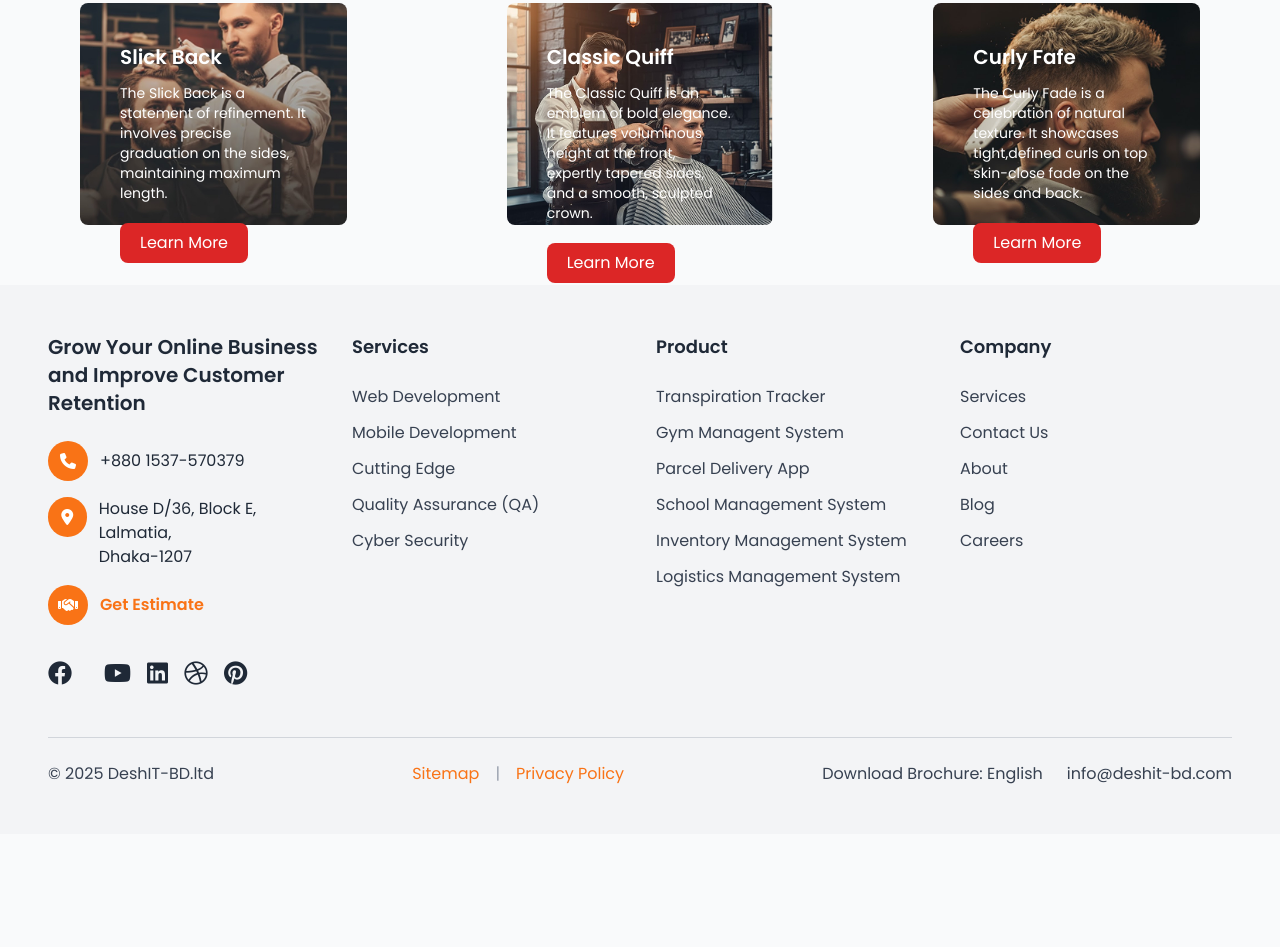
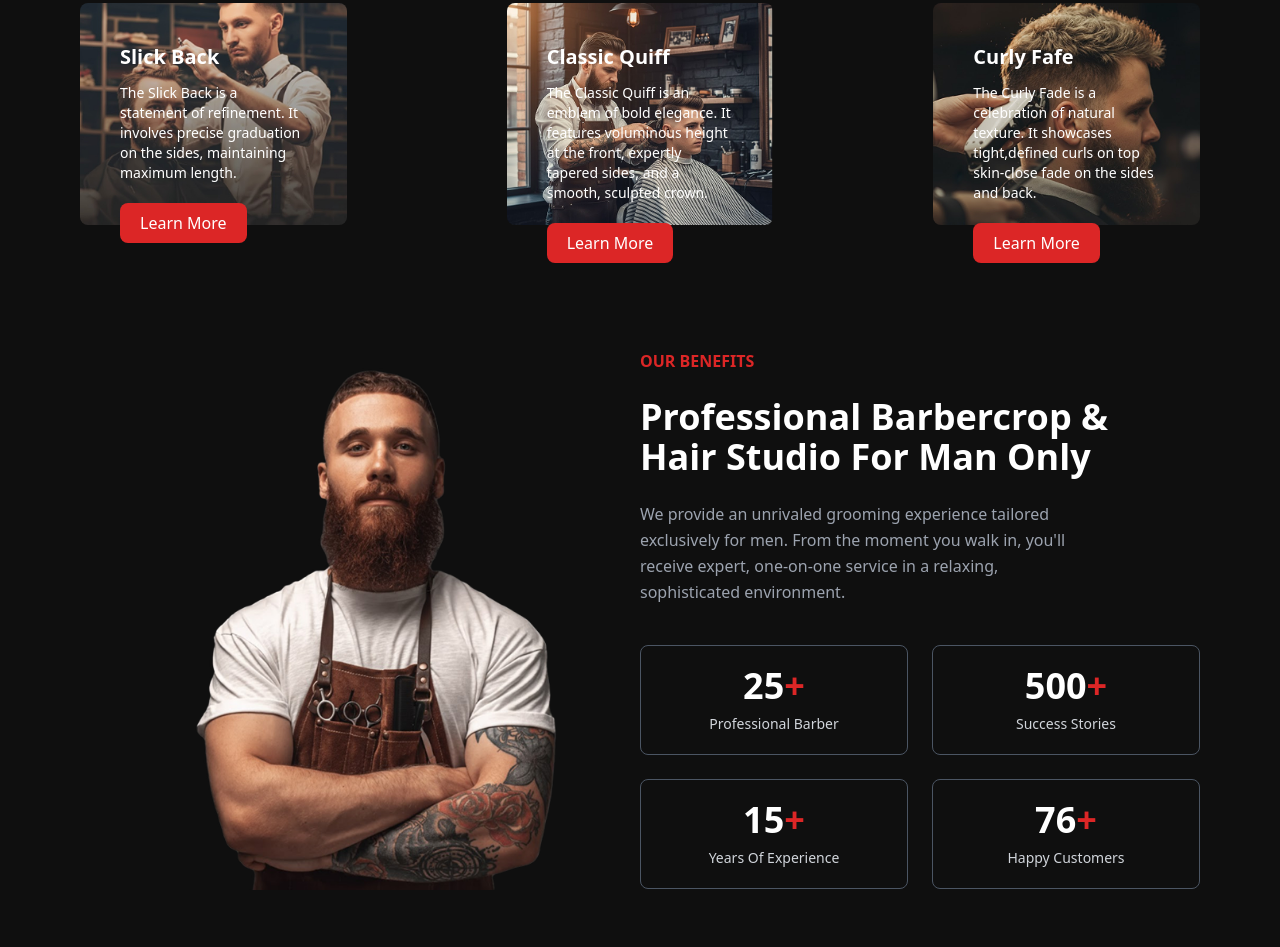
Before and after one commit to Tonmoy-Roy/BuzzCut-Landing-Page, a plain HTML site: page index.html in a window 1280 px wide. Shown: the part 2073-3020 px from the top of the page. Before the commit the page ends 2907 px from the top, so only its background shows below. Drawn offline with nearby package versions, Linux system fonts and the light colour scheme.

Commit message:
our benifits section added

```diff
--- a/index.html
+++ b/index.html
@@ -1,5 +1,5 @@
 <!DOCTYPE html>
-<html lang="en">
+<html lang="en" class="dark">
 
 <head>
     <meta charset="UTF-8">
@@ -12,6 +12,7 @@
     <link rel="icon" href="/www.png">
     <script>
         tailwind.config = {
+            darkMode: 'class',
             theme: {
                 extend: {
                     colors: {
@@ -31,6 +32,7 @@
         body {
             font-family: 'Poppins', sans-serif;
             scroll-behavior: smooth;
+            /* background-color: #0f0f0f; */
         }
 
         .animate-count {
@@ -76,7 +78,7 @@
     </style>
 </head>
 
-<body class="bg-gray-50 text-gray-800">
+<body class="bg-gray-50 dark:bg-[#0f0f0f] text-gray-800 dark:text-white font-sans">
     <!-- Header -->
     <header class="bg-white shadow-md sticky top-0 z-50">
         <div class="container mx-auto px-4 py-3 flex justify-between items-center">
@@ -129,7 +131,7 @@
     </section>
 
     <!-- Brands Section -->
-    <section class="py-12 bg-gray-100">
+    <section class="py-12">
         <div class="mx-auto px-4">
             <h3 class="text-center mb-3 fade-in text-red">QUALITY COLLABORATING BRANDS</h3>
             <div class="mb-12 flex justify-center">
@@ -179,7 +181,7 @@
                         feeling your absolute best.</p>
                     <div class="space-y-4">
                         <div class="flex items-start">
-                            <img class="mr-5" src="/images/noto-v1_man-pilot.png" alt="">
+                            <img class="mr-5 " src="/images/noto-v1_man-pilot.png" alt="">
                             <div>
                                 <h4 class="font-bold">Expert Craftmanship</h4>
                                 <p class="text-gray-600 md:w-[30vw]">Our barbers are seasoned masters of the trade. We
@@ -254,34 +256,81 @@
             </div>
         </div>
     </section>
-    <footer class="bg-gray-100 py-12 px-6 md:px-12">
-        <div class="max-w-7xl mx-auto">
+
+    <section id="stats" class="flex flex-col md:flex-row items-center justify-between md:px-20 py-16 px-10">
+        <!-- Left Side Image -->
+        <div class="md:w-1/2 flex justify-center mb-10 md:mb-0">
+            <img src="/images/unnamed (3) 1.png" alt="Barber" class="rounded-lg max-w-sm md:max-w-md" />
+        </div>
+
+        <!-- Right Side Content -->
+        <div class="md:w-1/2 space-y-6">
+            <p class="text-red font-semibold uppercase">Our Benefits</p>
+            <h2 class="text-3xl md:text-4xl font-bold">
+                Professional Barbercrop & <br />
+                Hair Studio For Man Only
+            </h2>
+            <p class="text-gray-400 leading-relaxed max-w-md">
+                We provide an unrivaled grooming experience tailored exclusively for men.
+                From the moment you walk in, you'll receive expert, one-on-one service
+                in a relaxing, sophisticated environment.
+            </p>
+
+            <!-- Stats -->
+            <div class="grid grid-cols-2 gap-6 pt-4">
+                <div class="border border-gray-600 p-5 rounded-lg text-center">
+                    <p class="text-4xl font-bold text-white"><span class="count" data-target="25">0</span><span
+                            class="text-red">+</span></p>
+                    <p class="text-gray-300 text-sm mt-2">Professional Barber</p>
+                </div>
+                <div class="border border-gray-600 p-5 rounded-lg text-center">
+                    <p class="text-4xl font-bold text-white"><span class="count" data-target="500">0</span><span
+                            class="text-red">+</span></p>
+                    <p class="text-gray-300 text-sm mt-2">Success Stories</p>
+                </div>
+                <div class="border border-gray-600 p-5 rounded-lg text-center">
+                    <p class="text-4xl font-bold text-white"><span class="count" data-target="15">0</span><span
+                            class="text-red">+</span></p>
+                    <p class="text-gray-300 text-sm mt-2">Years Of Experience</p>
+                </div>
+                <div class="border border-gray-600 p-5 rounded-lg text-center">
+                    <p class="text-4xl font-bold text-white"><span class="count" data-target="76">0</span><span
+                            class="text-red">+</span></p>
+                    <p class="text-gray-300 text-sm mt-2">Happy Customers</p>
+                </div>
+            </div>
+        </div>
+    </section>
+
+    <footer class="bg-gray-100 py-12 px-10 md:px-20 text-black">
+        <div class="max-w-7xl">
             <!-- Main Footer Content -->
             <div class="grid grid-cols-1 md:grid-cols-2 lg:grid-cols-4 gap-8 mb-12">
                 <!-- Column 1: Company Info -->
                 <div>
-                    <h3 class="text-xl font-semibold mb-6">Grow Your Online Business and Improve Customer Retention</h3>
+                    <h3 class="text-xl font-semibold mb-6 md:text-left">Grow Your Online Business and Improve Customer
+                        Retention</h3>
 
                     <div class="space-y-4">
                         <!-- Phone -->
                         <div class="flex items-center gap-3">
-                            <div class="bg-orange-500 rounded-full p-2 w-10 h-10 flex items-center justify-center">
+                            <div class="bg-orange-500 rounded-full p-2 w-10 h-10 text-center">
                                 <i class="fas fa-phone text-white"></i>
                             </div>
                             <span class="text-gray-800">+880 1537-570379</span>
                         </div>
 
                         <!-- Address -->
-                        <div class="flex items-start gap-3">
-                            <div class="bg-orange-500 rounded-full p-2 w-10 h-10 flex items-center justify-center">
+                        <div class="flex items-center gap-3">
+                            <div class="bg-orange-500 rounded-full p-2 w-10 h-10 mr-2 text-center">
                                 <i class="fas fa-map-marker-alt text-white"></i>
                             </div>
-                            <span class="text-gray-800">House D/36, Block E, Lalmatia,<br>Dhaka-1207</span>
+                            <span class="text-gray-800 text-left">House D/36, Block E, Lalmatia,Dhaka-1207</span>
                         </div>
 
                         <!-- Get Estimate -->
                         <div class="flex items-center gap-3">
-                            <div class="bg-orange-500 rounded-full p-2 w-10 h-10 flex items-center justify-center">
+                            <div class="bg-orange-500 rounded-full p-2 w-10 h-10 mr-1 text-center">
                                 <i class="fas fa-handshake text-white"></i>
                             </div>
                             <span class="text-orange-500 font-semibold">Get Estimate</span>
@@ -289,7 +338,7 @@
                     </div>
 
                     <!-- Social Icons -->
-                    <div class="flex gap-4 mt-8">
+                    <div class="flex gap-4 mt-8 items-center">
                         <a href="#" class="text-gray-800 hover:text-orange-500 transition">
                             <i class="fab fa-facebook text-2xl"></i>
                         </a>
@@ -312,7 +361,7 @@
                 </div>
 
                 <!-- Column 2: Services -->
-                <div>
+                <div class="text-center">
                     <h4 class="text-lg font-semibold mb-6">Services</h4>
                     <ul class="space-y-3">
                         <li><a href="#" class="text-gray-700 hover:text-orange-500 transition">Web Development</a></li>
@@ -326,7 +375,7 @@
                 </div>
 
                 <!-- Column 3: Product -->
-                <div>
+                <div class="text-center">
                     <h4 class="text-lg font-semibold mb-6">Product</h4>
                     <ul class="space-y-3">
                         <li><a href="#" class="text-gray-700 hover:text-orange-500 transition">Transpiration Tracker</a>
@@ -345,7 +394,7 @@
                 </div>
 
                 <!-- Column 4: Company -->
-                <div>
+                <div class="text-center">
                     <h4 class="text-lg font-semibold mb-6">Company</h4>
                     <ul class="space-y-3">
                         <li><a href="#" class="text-gray-700 hover:text-orange-500 transition">Services</a></li>
@@ -368,7 +417,7 @@
                         <a href="#" class="text-orange-500 hover:underline">Privacy Policy</a>
                     </div>
 
-                    <div class="flex gap-6">
+                    <div class="md:flex gap-6 text-center">
                         <a href="#" class="text-gray-700 hover:text-orange-500 transition">Download Brochure:
                             English</a>
                         <a href="mailto:info@deshit-bd.com"
@@ -378,11 +427,10 @@
             </div>
         </div>
     </footer>
-    <!-- <div class="min-h-screen"></div> -->
 
 
     <script>
-        // Animation on scroll
+        // Consolidated script: fade-ins, counters (using .count), and guarded carousel
         document.addEventListener('DOMContentLoaded', function () {
             // Fade in elements on scroll
             const fadeElements = document.querySelectorAll('.fade-in, .slide-in-left, .slide-in-right');
@@ -398,58 +446,54 @@
                 });
             };
 
-            // Initial check
+            // Initial check and on scroll
             fadeInOnScroll();
-
-            // Check on scroll
             window.addEventListener('scroll', fadeInOnScroll);
 
-            // Counter animation
-            const counters = document.querySelectorAll('.animate-count');
-            const speed = 200;
+            // Counter animation (works with <span class="count" data-target="...">0</span>)
+            const counters = document.querySelectorAll('.count');
 
-            const animateCounters = function () {
-                counters.forEach(counter => {
-                    const target = parseInt(counter.getAttribute('data-target'));
-                    const count = parseInt(counter.innerText);
-                    const increment = Math.ceil(target / speed);
+            counters.forEach(counter => counter.innerText = '0');
 
-                    if (count < target) {
-                        counter.innerText = count + increment;
-                        setTimeout(animateCounters, 10);
+            const startCounting = (counter) => {
+                const target = parseInt(counter.getAttribute('data-target')) || 0;
+                if (target <= 0) return;
+                const duration = 1500; // total duration in ms
+                const interval = 25; // ms between updates
+                const steps = Math.ceil(duration / interval);
+                const increment = Math.max(1, Math.floor(target / steps));
+                let current = 0;
+
+                const timer = setInterval(() => {
+                    current += increment;
+                    if (current >= target) {
+                        counter.innerText = target;
+                        clearInterval(timer);
                     } else {
-                        counter.innerText = target;
+                        counter.innerText = current;
+                    }
+                }, interval);
+            };
+
+            // Observe the stats section and start counting when it scrolls into view
+            const statsSection = document.getElementById('stats');
+            if (statsSection) {
+                const statsObserver = new IntersectionObserver((entries, obs) => {
+                    entries.forEach(entry => {
+                        if (entry.isIntersecting) {
+                            counters.forEach(c => startCounting(c));
+                            obs.unobserve(entry.target);
                         }
                     });
-            };
+                }, { threshold: 0.3 });
 
-            // Set data targets and initialize counters to 0
-            document.getElementById('barberCount').setAttribute('data-target', '25');
-            document.getElementById('barberCount').innerText = '0';
+                statsObserver.observe(statsSection);
+            } else {
+                // Fallback: if stats section not found, start counters immediately
+                counters.forEach(c => startCounting(c));
+            }
 
-            document.getElementById('storiesCount').setAttribute('data-target', '500');
-            document.getElementById('storiesCount').innerText = '0';
-
-            document.getElementById('experienceCount').setAttribute('data-target', '15');
-            document.getElementById('experienceCount').innerText = '0';
-
-            document.getElementById('customersCount').setAttribute('data-target', '76');
-            document.getElementById('customersCount').innerText = '0';
-
-            // Start counter animation when stats section is in view
-            const statsSection = document.querySelector('.bg-primary');
-            const observer = new IntersectionObserver((entries) => {
-                entries.forEach(entry => {
-                    if (entry.isIntersecting) {
-                        animateCounters();
-                        observer.unobserve(entry.target);
-                    }
-                });
-            }, { threshold: 0.5 });
-
-            observer.observe(statsSection);
-
-            // Carousel functionality
+            // Carousel functionality (guarded so missing elements won't throw)
             const carousel = document.getElementById('carousel');
             const carouselItems = document.querySelectorAll('.carousel-item');
             const prevButton = document.querySelector('.carousel-prev');
@@ -457,9 +501,11 @@
             let currentIndex = 0;
 
             function updateCarousel() {
+                if (!carousel) return;
                 carousel.style.transform = `translateX(-${currentIndex * 100}%)`;
             }
 
+            if (prevButton && nextButton && carousel && carouselItems.length) {
                 prevButton.addEventListener('click', () => {
                     currentIndex = (currentIndex > 0) ? currentIndex - 1 : carouselItems.length - 1;
                     updateCarousel();
@@ -474,7 +520,8 @@
                 setInterval(() => {
                     currentIndex = (currentIndex < carouselItems.length - 1) ? currentIndex + 1 : 0;
                     updateCarousel();
-            }, 5000);
+                },);
+            }
         });
     </script>
 </body>
```
Lines whose indentation alone changed are shown as unchanged.
